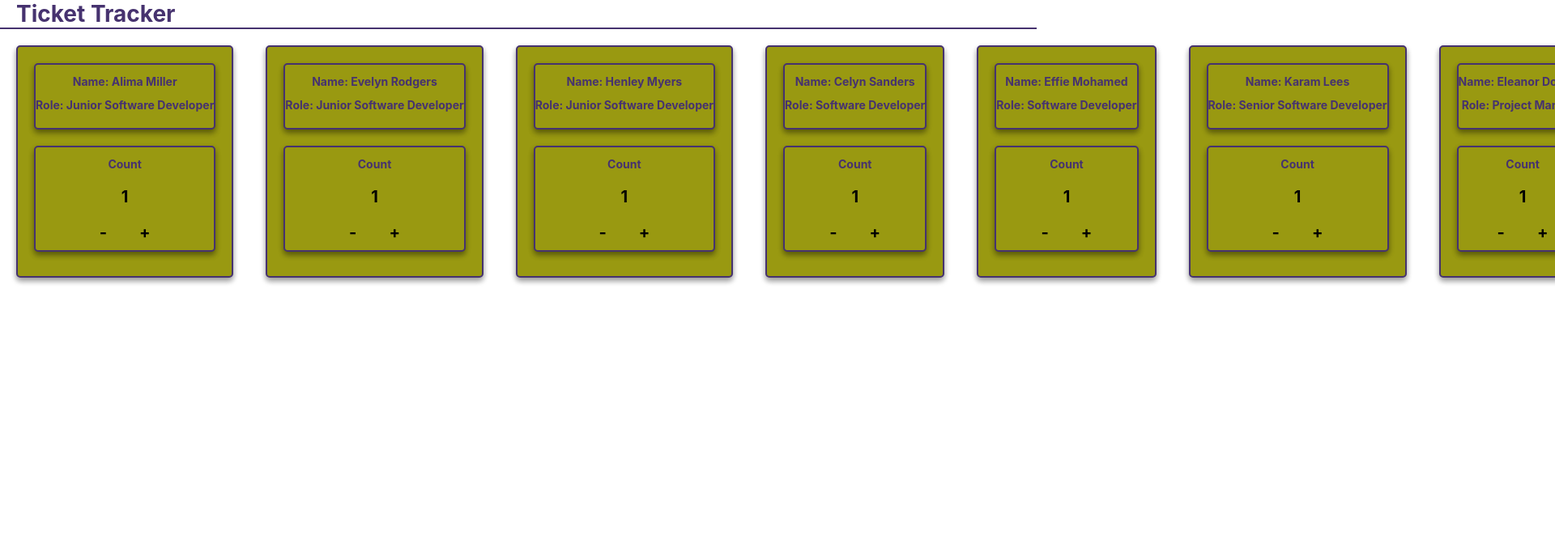
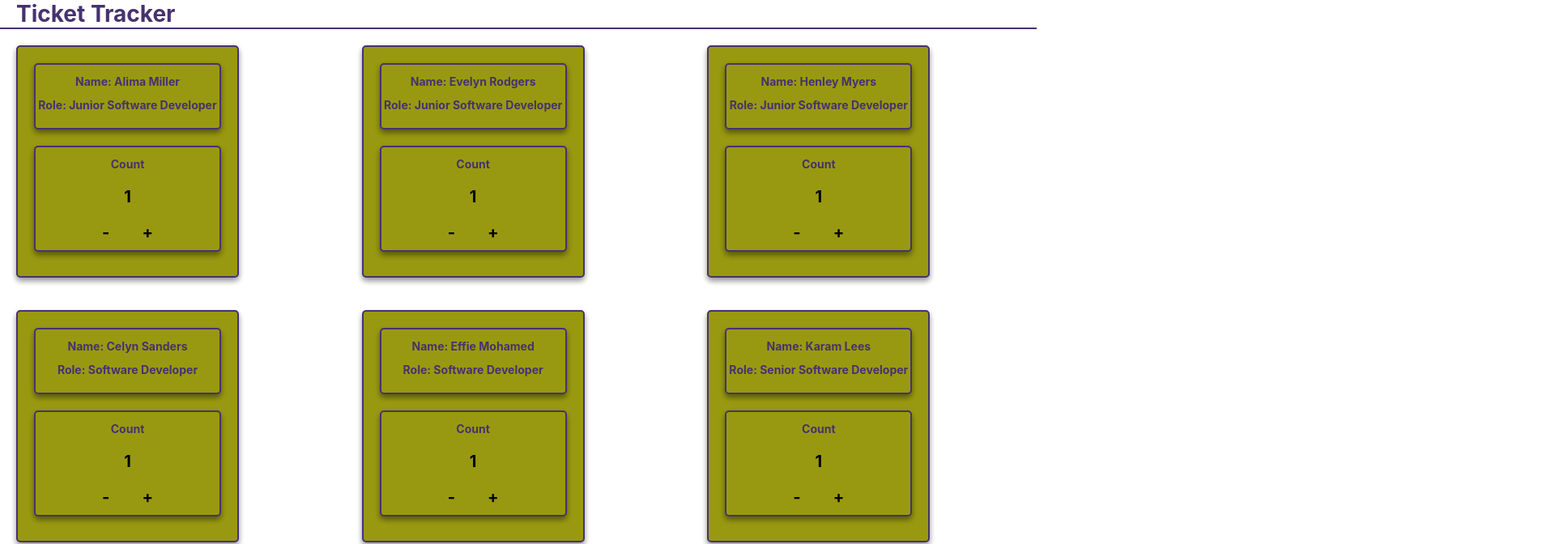
Before and after one commit to Imran-Khalid-code/Ticket-Tracker-ReactJS, a React (Create React App) app: page / in a window 1280 px wide. Shown: the top 672 px of the page at 81% size, 1920 px wide, since content can reach past the window. Built offline with nearby package versions, Linux system fonts and the light colour scheme.

Commit message:
grid style implemented

```diff
--- a/src/App.module.scss
+++ b/src/App.module.scss
@@ -11,5 +11,11 @@
 
 .content {
 	max-width: 100vw;
-	display: flex;
+	display: grid;
+	grid-template-columns: 1fr 1fr 1fr;
+
+	// @media screen and (max-width: 550px) {
+	// 	width: 15px;
+	// 	height: 30vh;
+	// }
 }
--- a/src/components/EmployeeCard/EmployeeCard.module.scss
+++ b/src/components/EmployeeCard/EmployeeCard.module.scss
@@ -16,6 +16,11 @@
 	font-size: 12px;
 	text-align: center;
 	background-color: #991;
+
+	// @media screen and (max-width: 500px) {
+	// 	width: 100px;
+	// 	height: 140px;
+	// }
 }
 .recordProfile {
 	height: 40%;
```
